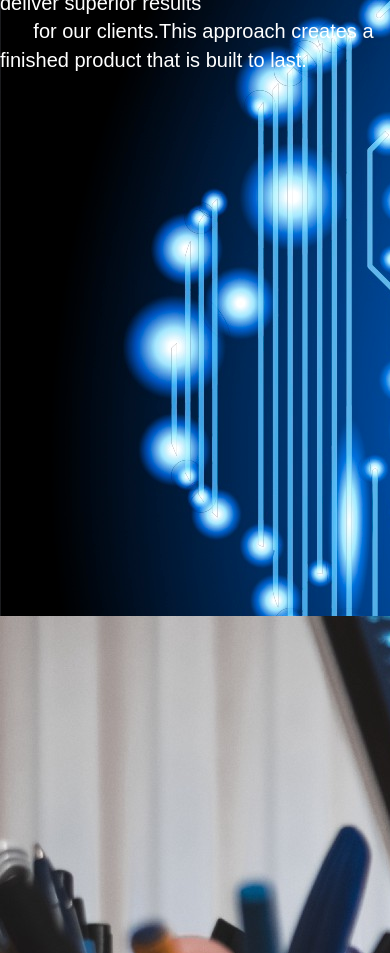
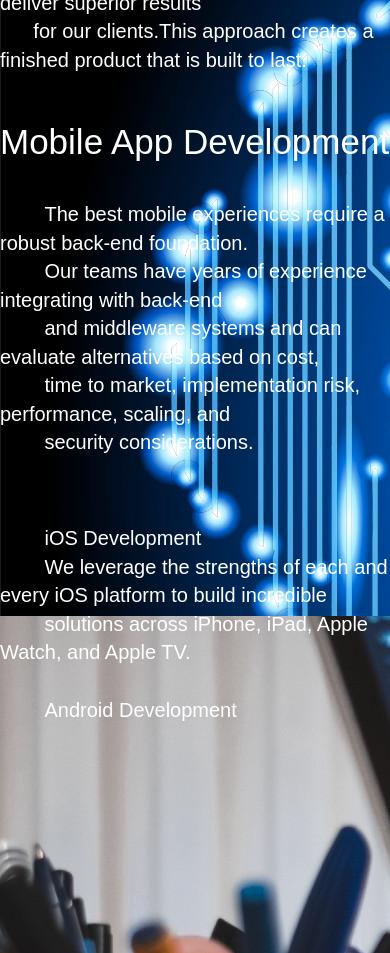
Before and after one commit to logik-platforms/temp, a Next.js app in the folder logikNext/: page / in a window 390 px wide. Shown: the part 2320-3273 px from the top of the page. Built offline with nearby package versions, Linux system fonts and the light colour scheme; some icons are missing.

Commit message:
mobile app content

```diff
--- /dev/null
+++ b/logikNext/pages/components/MobileApp/MobileApp.css
@@ -0,0 +1,15 @@
+.mobileApp {
+    display:block;
+    white-space: pre-wrap;
+    color: white;
+}
+
+.mobileTitle {
+    font-family: Arial, Helvetica, sans-serif;
+    font-size: 35px;
+}
+
+.mobileBody {
+    font-family: Arial, Helvetica, sans-serif;
+    font-size: 20px;
+}
--- a/logikNext/pages/components/MobileApp/index.js
+++ b/logikNext/pages/components/MobileApp/index.js
@@ -0,0 +1,29 @@
+import React from "react";
+import "./MobileApp.css";
+
+const MobileApp = () => {
+    return (
+        <div className="mobileApp">
+        <h1 className="mobileTitle">Mobile App Development</h1>
+        <p className="mobileBody">{`
+        The best mobile experiences require a robust back-end foundation.
+        Our teams have years of experience integrating with back-end
+        and middleware systems and can evaluate alternatives based on cost,
+        time to market, implementation risk, performance, scaling, and
+        security considerations.
+        `}</p>
+        <p className="mobileBody">{`
+        iOS Development
+        We leverage the strengths of each and every iOS platform to build incredible
+        solutions across iPhone, iPad, Apple Watch, and Apple TV.
+
+        Android Development
+        `}
+
+        </p>
+
+        </div>
+    )
+}
+
+export default MobileApp;
--- a/logikNext/pages/components/ModalContact/index.js
+++ b/logikNext/pages/components/ModalContact/index.js
@@ -1,6 +1,5 @@
 import React, { Component } from "react";
 import { Modal, ButtonToolbar, Button } from "react-bootstrap";
-
 
 
 class ModalContact extends Component {
--- a/logikNext/pages/views/Services/index.js
+++ b/logikNext/pages/views/Services/index.js
@@ -1,11 +1,13 @@
 import React from "react";
 import CustomDevelopment from "../../components/CustomDevelopment";
+import MobileApp from "../../components/MobileApp";
 import "./Services.css";
 
 const Services = () => {
     return (
         <div className="services">
             <CustomDevelopment />
+            <MobileApp />
         </div>
     )
 }
```
